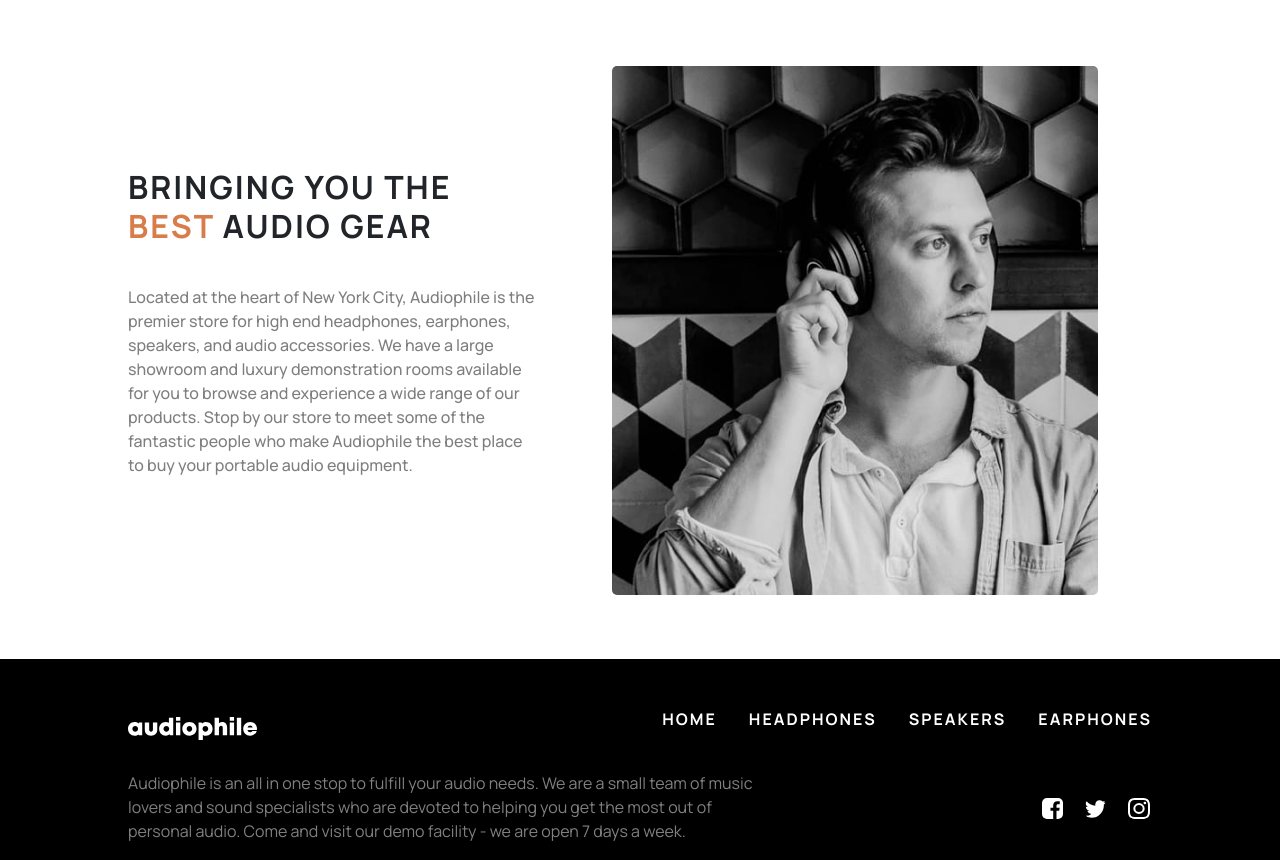
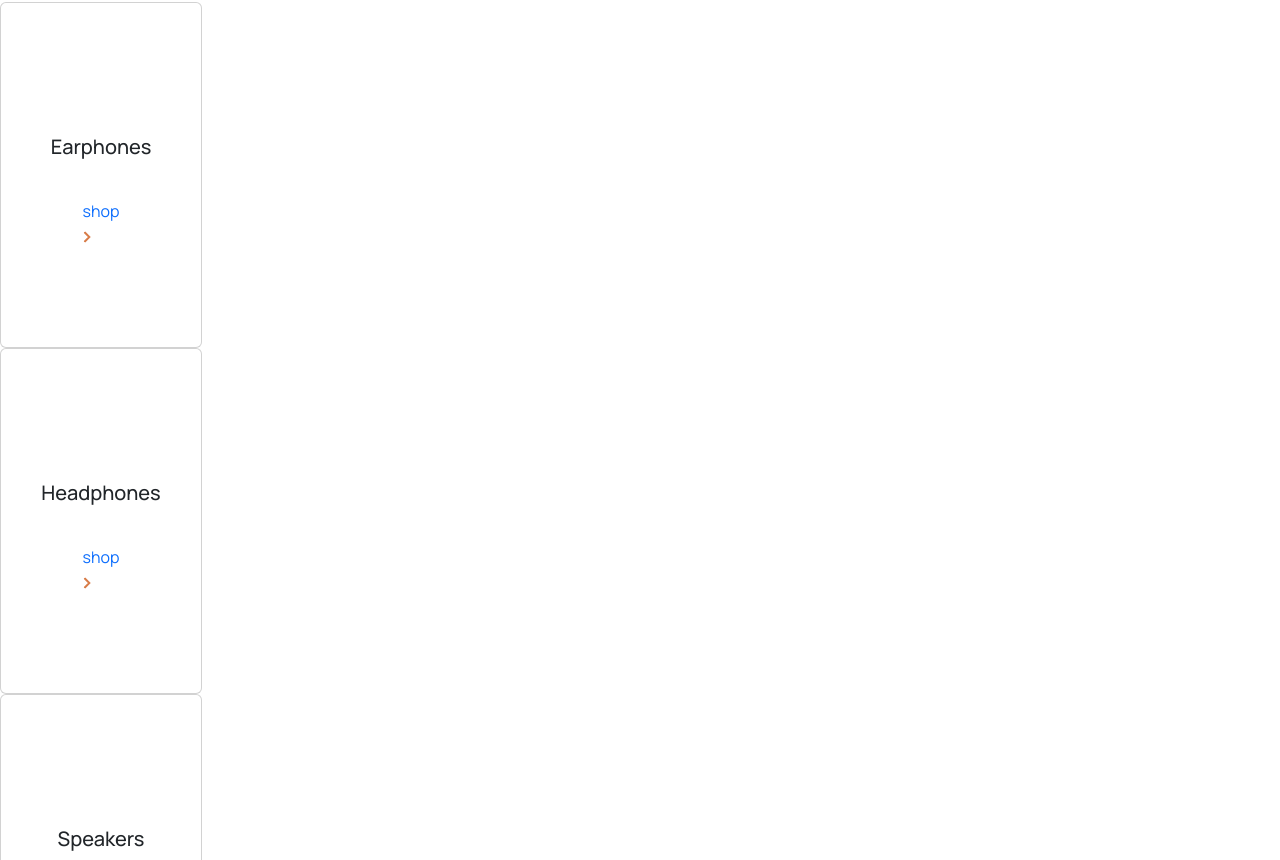
Before and after one commit to AbbyNyakara/E-Commerce-Audiophile, a React (Vite) app in the folder frontend/: page / in a window 1280 px wide. Shown: the part 3000-3860 px from the top of the page. Built offline with nearby package versions, Linux system fonts and the light colour scheme.

Commit message:
add product thumbnails

```diff
--- a/frontend/data.ts
+++ b/frontend/data/product_data.ts
@@ -1,4 +1,4 @@
-import { Product } from './src/types/Product'
+import { Product } from '../src/types/Product'
 
 export const earPhones: Product[] = [
   {
--- /dev/null
+++ b/frontend/data/thumbnail_data.ts
@@ -0,0 +1,22 @@
+import { DisplayProps } from '../src/types/Display'
+
+export const Thumbnail_Data: DisplayProps[] = [
+  {
+    imgSrc: '/assets/shared/desktop/image-category-thumbnail-earphones.png',
+    imgAlt: 'Earphones thumbnail',
+    title: 'Earphones',
+    linkHref: '#',
+  },
+  {
+    imgSrc: '/assets/shared/desktop/image-category-thumbnail-headphones.png',
+    imgAlt: 'Headphones thumbnail',
+    title: 'Headphones',
+    linkHref: '#',
+  },
+  {
+    imgSrc: '/assets/shared/desktop/image-category-thumbnail-speakers.png',
+    imgAlt: 'Speakers thumbnail',
+    title: 'Speakers',
+    linkHref: '#',
+  },
+]
--- a/frontend/src/App.tsx
+++ b/frontend/src/App.tsx
@@ -3,12 +3,14 @@ import HeadPhones from './components/products/headphones/headphones'
 import Footer from './components/common/footer/Footer'
 import Gear from './components/common/audio_gear/Gear'
 import Header from './components/common/header/Header'
+import Thumbnails from './components/products/thumbnails/Thumbnails'
 
 const App = () => {
   return (
     <div>
       <Header />
       <HeadPhones />
+      <Thumbnails />
       <Gear />
       <Footer />
     </div>
--- /dev/null
+++ b/frontend/src/components/common/display/Display.module.css
@@ -0,0 +1,4 @@
+.displayCard {
+  max-width: 50px;
+
+}
--- /dev/null
+++ b/frontend/src/components/common/display/Display.tsx
@@ -0,0 +1,23 @@
+import { Card } from 'react-bootstrap'
+import styles from './Display.module.css'
+import { FC } from 'react'
+import { DisplayProps } from '../../../types/Display'
+
+const DisplayThumbnail: FC<DisplayProps> = ({
+  imgSrc,
+  imgAlt,
+  linkHref,
+  title,
+}) => {
+  return (
+    <Card className={styles.displayCard}>
+      <Card.Img src={imgSrc} className={styles.displayImg} alt={imgAlt} />
+      <Card.Title className={styles.title}>{title}</Card.Title>
+      <a href={linkHref} className={styles.link}>
+        shop <img src={'/assets/shared/desktop/icon-arrow-right.svg'} />
+      </a>
+    </Card>
+  )
+}
+
+export default DisplayThumbnail
--- a/frontend/src/components/products/headphones/headphones.tsx
+++ b/frontend/src/components/products/headphones/headphones.tsx
@@ -1,4 +1,4 @@
-import { headPhones } from '../../../../data'
+import { headPhones } from '../../../../data/product_data'
 import Card from '../../common/product_card/card'
 
 const HeadPhones = () => {
--- /dev/null
+++ b/frontend/src/components/products/thumbnails/Thumbnails.tsx
@@ -0,0 +1,15 @@
+import DisplayThumbnail from '../../common/display/Display'
+import { Thumbnail_Data } from '../../../../data/thumbnail_data'
+
+
+const Thumbnails: React.FC = () => {
+  return (
+    <div>
+      {Thumbnail_Data.map((props, idx) => (
+        <DisplayThumbnail key={idx} {...props} />
+      ))}
+    </div>
+  )
+}
+
+export default Thumbnails
--- /dev/null
+++ b/frontend/src/types/Display.ts
@@ -0,0 +1,6 @@
+export type DisplayProps = {
+  imgSrc: string
+  imgAlt: string
+  linkHref: string
+  title: string
+}
```
